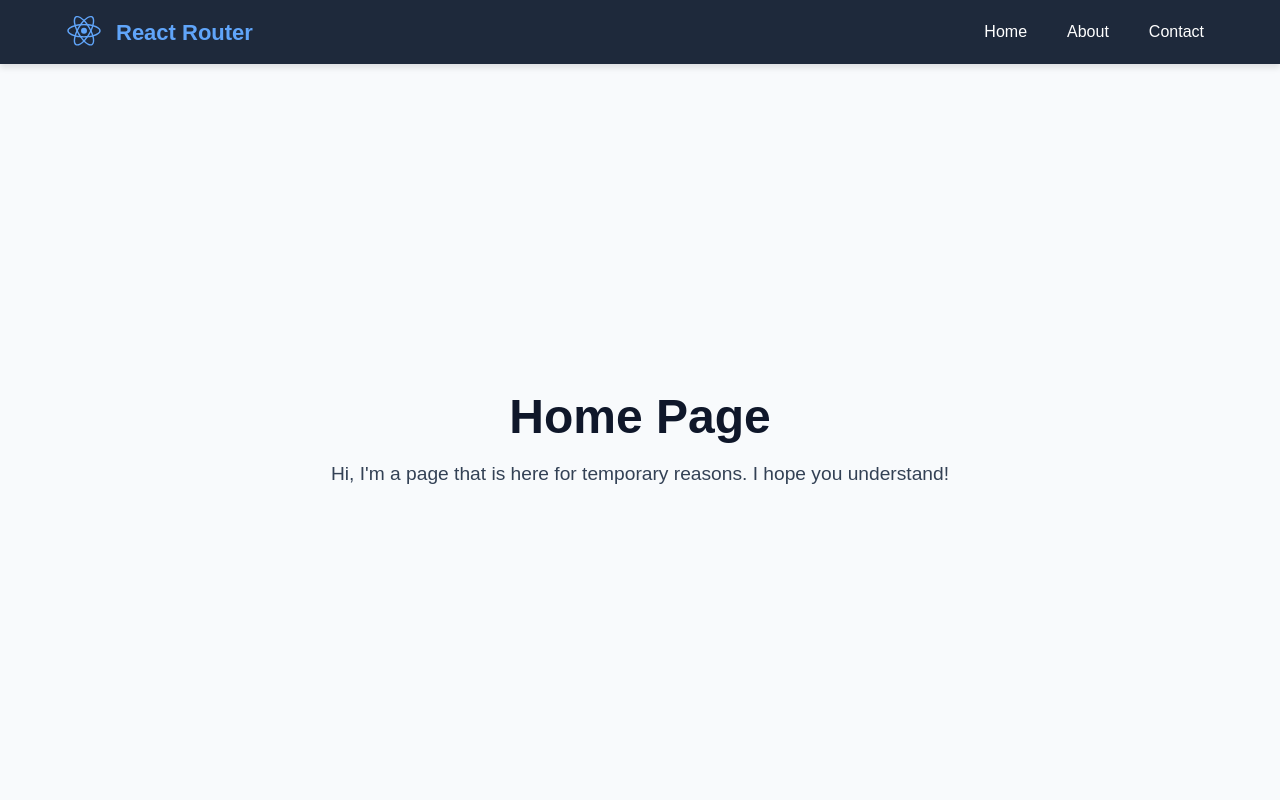
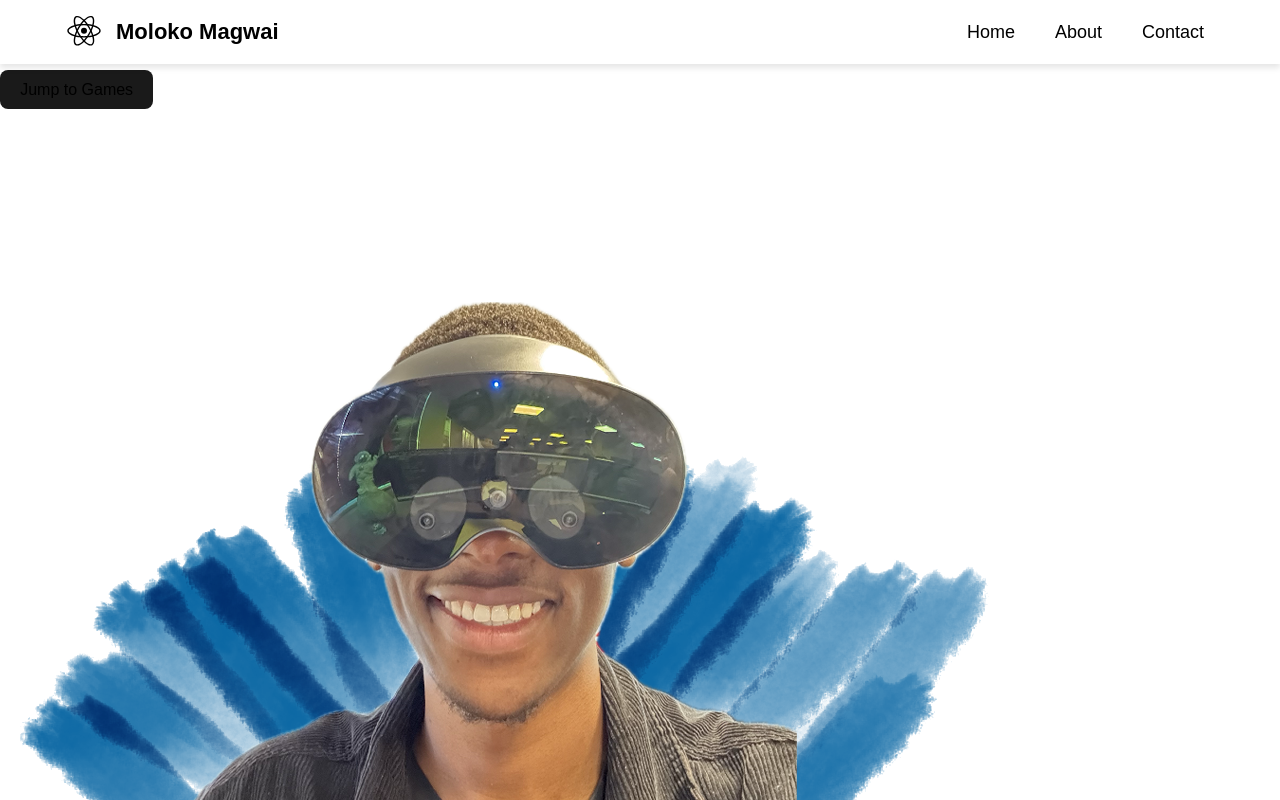
Before and after one commit to MoloTheSniper/MyPortfolio, a React (Vite) app in the folder portfolio/: page / in a window 1280 px wide. Shown: the top 800 px of the page. Built offline with nearby package versions, Linux system fonts and the light colour scheme.

Commit message:
Few changes

```diff
--- a/portfolio/package.json
+++ b/portfolio/package.json
@@ -11,7 +11,9 @@
   },
   "dependencies": {
     "axios": "^1.11.0",
+    "bootstrap": "^5.3.7",
     "react": "^19.1.0",
+    "react-bootstrap": "^2.10.10",
     "react-dom": "^19.1.0",
     "react-icons": "^5.5.0",
     "react-router-dom": "^7.7.1"
--- a/portfolio/src/App.css
+++ b/portfolio/src/App.css
@@ -11,7 +11,7 @@
   }
 
   .navbar {
-    background-color: #1e293b; /* slate-800 */
+    background-color: #ffffff; /* slate-800 */
     box-shadow: 0 4px 6px rgba(0, 0, 0, 0.1);
     padding: 12px 5%;
     display: flex;
@@ -28,7 +28,7 @@
     display: flex;
     align-items: center;
     gap: 12px;
-    color: #60a5fa; /* text-blue-400 */
+    color: #000000; /* text-blue-400 */
     text-decoration: none;
   }
 
@@ -50,9 +50,9 @@
 
   .nav-link {
     padding: 6px 12px;
-    font-size: 16px;
+    font-size: 18px;
     font-weight: 300;
-    color: white;
+    color: rgb(0, 0, 0);
     text-decoration: none;
     border-radius: 12px;
     transition: all 0.3s ease;
@@ -93,3 +93,18 @@
     font-size: 1.2rem;
     color: #334155;
   }
+  /* Button */
+  button {
+    border-radius: 8px;
+    border: 1px solid transparent;
+    padding: 0.6em 1.2em;
+    font-size: 1em;
+    font-weight: 500;
+    font-family: inherit;
+    background-color: #1a1a1a;
+    cursor: pointer;
+    transition: border-color 0.25s;
+  }
+  button:hover {
+    border-color: #646cff;
+  }
--- a/portfolio/src/App.jsx
+++ b/portfolio/src/App.jsx
@@ -4,6 +4,7 @@ import Navbar from './components/Navbar';
 import Home from './assets/routes/Home';
 import { About } from './assets/routes/About';
 import Contact from './assets/routes/Contact';
+import React,{useEffect} from 'react';
 
 function App()
 {
@@ -17,6 +18,7 @@ function App()
         <Route path='/contact' element= {<Contact/>}/>
       </Routes>
      </div>
+
     </>
   )
 }
--- a/portfolio/src/assets/routes/Home.jsx
+++ b/portfolio/src/assets/routes/Home.jsx
@@ -1,13 +1,64 @@
-import React from 'react'
+import React, { useRef } from 'react'
 import '../../App.css'
+import myselfImg from '../../assets/images/myself.png';
 
 const Home = () => {
+  const gamesRef = useRef(null)
+
+  const games = [
+
+    {
+      title: 'Red Dead Redemption 2',
+      description: 'An epic tale of life in America’s unforgiving heartland.',
+      img: 'https://cdn.cloudflare.steamstatic.com/steam/apps/1174180/header.jpg',
+    },
+    {
+      title: 'Cyberpunk 2077',
+      description: 'Futuristic RPG in the city of Night City.',
+      img: 'https://cdn.cloudflare.steamstatic.com/steam/apps/1091500/header.jpg',
+    },
+  ]
+
   return (
-    <div className="home-wrapper">
-      <div className="home-inner">
-        <h1>Home Page</h1>
-        <p>Hi, I'm a page that is here for temporary reasons. I hope you understand!</p>
-      </div>
+    <div style={{'padding-top': '70px'}}>
+        <div>
+          <button
+            className="bg-blue-600 text-white px-6 py-2 rounded hover:bg-blue-700 transition"
+            onClick={() => {
+              gamesRef.current?.scrollIntoView({ behavior: 'smooth' })
+            }}
+          >
+            Jump to Games
+          </button>
+        </div>
+
+        <div ref={gamesRef} id="games">
+        <img
+            src={myselfImg}
+            alt="Myself"
+            className="w-32 h-20 object-cover rounded-md flex-shrink-0"
+            />
+
+          <h2 className="text-2xl font-bold mb-6">Games</h2>
+          <div className="flex flex-col gap-6 overflow-y-auto max-h-[600px]">
+            {games.map((game, idx) => (
+              <div
+                key={idx}
+                className="flex gap-4 p-4 bg-white rounded shadow-md items-start"
+              >
+                <img
+                  src={game.img}
+                  alt={game.title}
+                  className="w-32 h-20 object-cover rounded-md flex-shrink-0"
+                />
+                <div className="flex flex-col justify-center">
+                  <h3 className="text-lg font-semibold mb-1">{game.title}</h3>
+                  <p>{game.description}</p>
+                </div>
+              </div>
+            ))}
+          </div>
+        </div>
     </div>
   )
 }
--- a/portfolio/src/components/Navbar.jsx
+++ b/portfolio/src/components/Navbar.jsx
@@ -8,7 +8,7 @@ const Navbar = () => {
     <nav className="navbar">
       <Link to="/" className="logo">
         <BiLogoReact className="logo-icon" />
-        <span className="logo-text">React Router</span>
+        <span className="logo-text">Moloko Magwai</span>
       </Link>
 
       <div className="nav-links">
--- a/portfolio/src/index.css
+++ b/portfolio/src/index.css
@@ -2,72 +2,3 @@
     @tailwind base;
     @tailwind components;
     @tailwind utilities;
-
-:root {
-  font-family: system-ui, Avenir, Helvetica, Arial, sans-serif;
-  line-height: 1.5;
-  font-weight: 400;
-
-  color-scheme: light dark;
-  color: rgba(255, 255, 255, 0.87);
-  background-color: #242424;
-
-  font-synthesis: none;
-  text-rendering: optimizeLegibility;
-  -webkit-font-smoothing: antialiased;
-  -moz-osx-font-smoothing: grayscale;
-}
-
-a {
-  font-weight: 500;
-  color: #646cff;
-  text-decoration: inherit;
-}
-a:hover {
-  color: #535bf2;
-}
-
-body {
-  margin: 0;
-  display: flex;
-  place-items: center;
-  min-width: 320px;
-  min-height: 100vh;
-}
-
-h1 {
-  font-size: 3.2em;
-  line-height: 1.1;
-}
-
-button {
-  border-radius: 8px;
-  border: 1px solid transparent;
-  padding: 0.6em 1.2em;
-  font-size: 1em;
-  font-weight: 500;
-  font-family: inherit;
-  background-color: #1a1a1a;
-  cursor: pointer;
-  transition: border-color 0.25s;
-}
-button:hover {
-  border-color: #646cff;
-}
-button:focus,
-button:focus-visible {
-  outline: 4px auto -webkit-focus-ring-color;
-}
-
-@media (prefers-color-scheme: light) {
-  :root {
-    color: #213547;
-    background-color: #ffffff;
-  }
-  a:hover {
-    color: #747bff;
-  }
-  button {
-    background-color: #f9f9f9;
-  }
-}
```
Also changed, not shown: portfolio/src/assets/images/myself.png (added), 1 other file (tests, documents, lock files or other folders).
